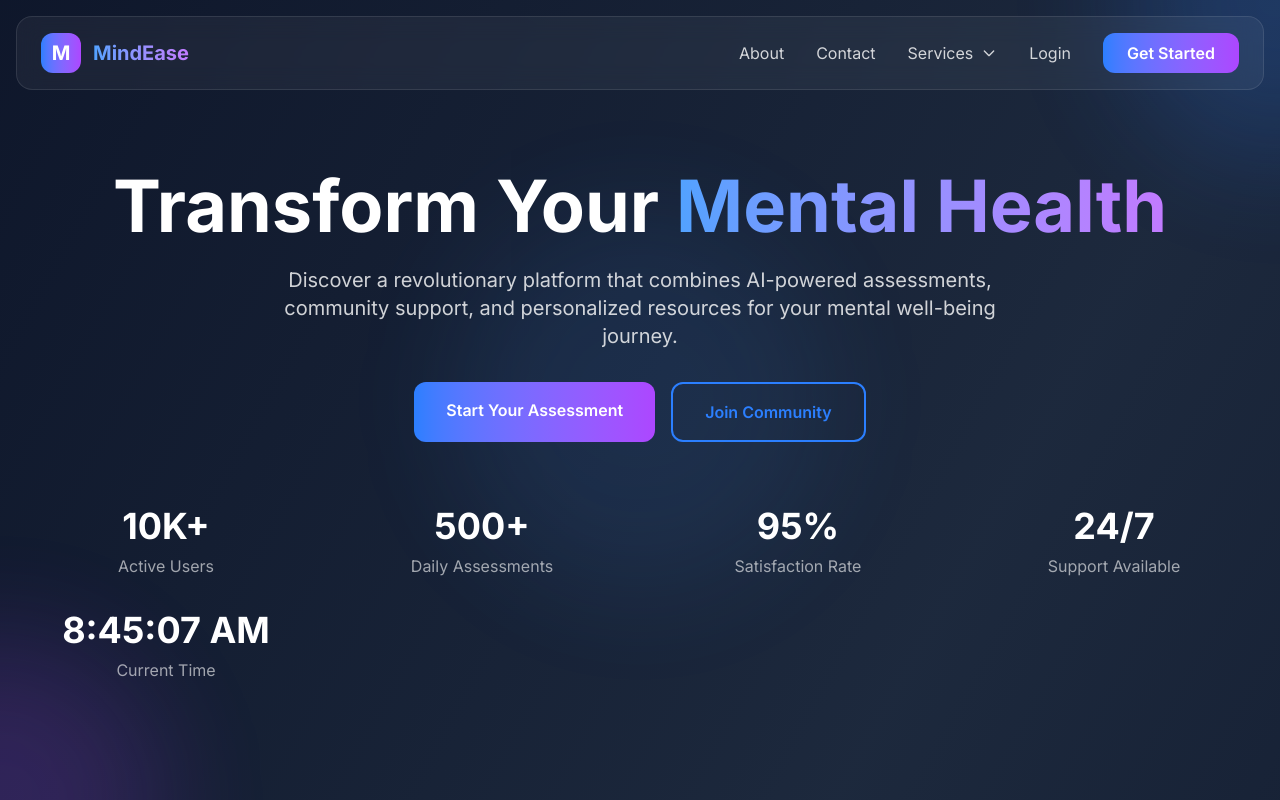
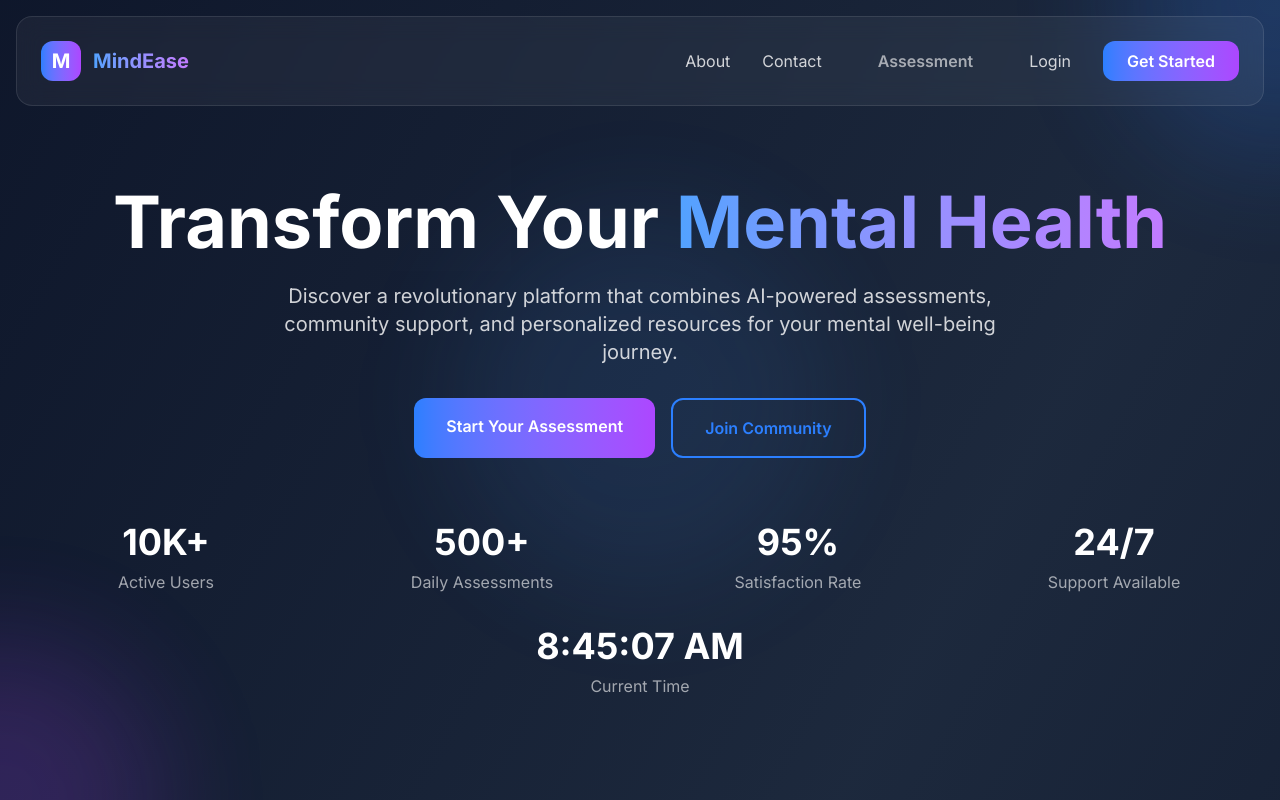
Before and after one commit to Aakarsh1458/Capstone_repository2, a React (Vite) app: page / in a window 1280 px wide. Shown: the top 800 px of the page. Built offline with nearby package versions, Linux system fonts and the light colour scheme.

Commit message:
changes made to page

```diff
--- a/src/components/Header.jsx
+++ b/src/components/Header.jsx
@@ -42,23 +42,19 @@ function Header() {
           <motion.div
             initial={{ opacity: 0, x: 20 }}
             animate={{ opacity: 1, x: 0 }}
-            className="hidden md:flex items-center space-x-8"
+            className="hidden md:flex items-center gap-8"
           >
             <Link to="/about" className="text-white/80 hover:text-white transition-colors">About</Link>
             <Link to="/contact" className="text-white/80 hover:text-white transition-colors">Contact</Link>
-            <div className="relative" onMouseEnter={() => setServicesOpen(true)} onMouseLeave={() => setServicesOpen(false)}>
-              <button className="text-white/80 hover:text-white transition-colors flex items-center space-x-1">
-                <span>Services</span>
-                <svg className="w-4 h-4 ml-1" fill="none" stroke="currentColor" strokeWidth="2" viewBox="0 0 24 24"><path strokeLinecap="round" strokeLinejoin="round" d="M19 9l-7 7-7-7" /></svg>
-              </button>
-              {servicesOpen && (
-                <div className="absolute right-0 mt-2 w-48 bg-slate-800 border border-white/10 rounded-xl shadow-lg z-20">
-                  <Link to="/assessment" className="block px-4 py-3 text-white/80 hover:bg-blue-500/20 hover:text-white transition-colors">Assessment</Link>
-                  <Link to="/resources" className="block px-4 py-3 text-white/80 hover:bg-blue-500/20 hover:text-white transition-colors">Resources</Link>
-                  <Link to="/tips" className="block px-4 py-3 text-white/80 hover:bg-blue-500/20 hover:text-white transition-colors">Exercises</Link>
-                </div>
-              )}
-            </div>
+            <nav className="flex items-center gap-8 px-6 py-4">
+              <Link
+                to="/assessment"
+                className="text-white/60 hover:text-white font-semibold transition-colors"
+                style={{ userSelect: 'none' }}
+              >
+                Assessment
+              </Link>
+            </nav>
             {user ? (
               <div className="flex-1 flex justify-center">
                 <span className="text-white/80 text-lg font-semibold text-center block">Welcome, {getFirstName(user.username)}!</span>
--- a/src/pages/homepage.jsx
+++ b/src/pages/homepage.jsx
@@ -8,6 +8,7 @@ function Home() {
   const [currentTime, setCurrentTime] = useState(new Date());
   const [isHovered, setIsHovered] = useState(null);
   const { user } = useAuth();
+  const navigate = useNavigate();
 
   useEffect(() => {
     const timer = setInterval(() => {
@@ -87,6 +88,7 @@ function Home() {
       {/* Header */}
       <Header />
 
+
       {/* Hero Section */}
       <section className="relative z-10 max-w-7xl mx-auto px-6 py-20 text-center">
         {/* Welcome Message */}
@@ -151,7 +153,7 @@ function Home() {
             initial={{ opacity: 0, scale: 0.8 }}
             animate={{ opacity: 1, scale: 1 }}
             transition={{ duration: 0.5, delay: 0.4 }}
-            className="text-center"
+            className="col-span-2 md:col-span-4 flex flex-col items-center justify-center text-center"
           >
             <div className="text-3xl md:text-4xl font-bold text-white mb-2">
               {currentTime.toLocaleTimeString()}
@@ -202,6 +204,8 @@ function Home() {
             </motion.div>
           ))}
         </motion.div>
+
+
       </section>
 
       {/* Interactive Demo Section */}
```
